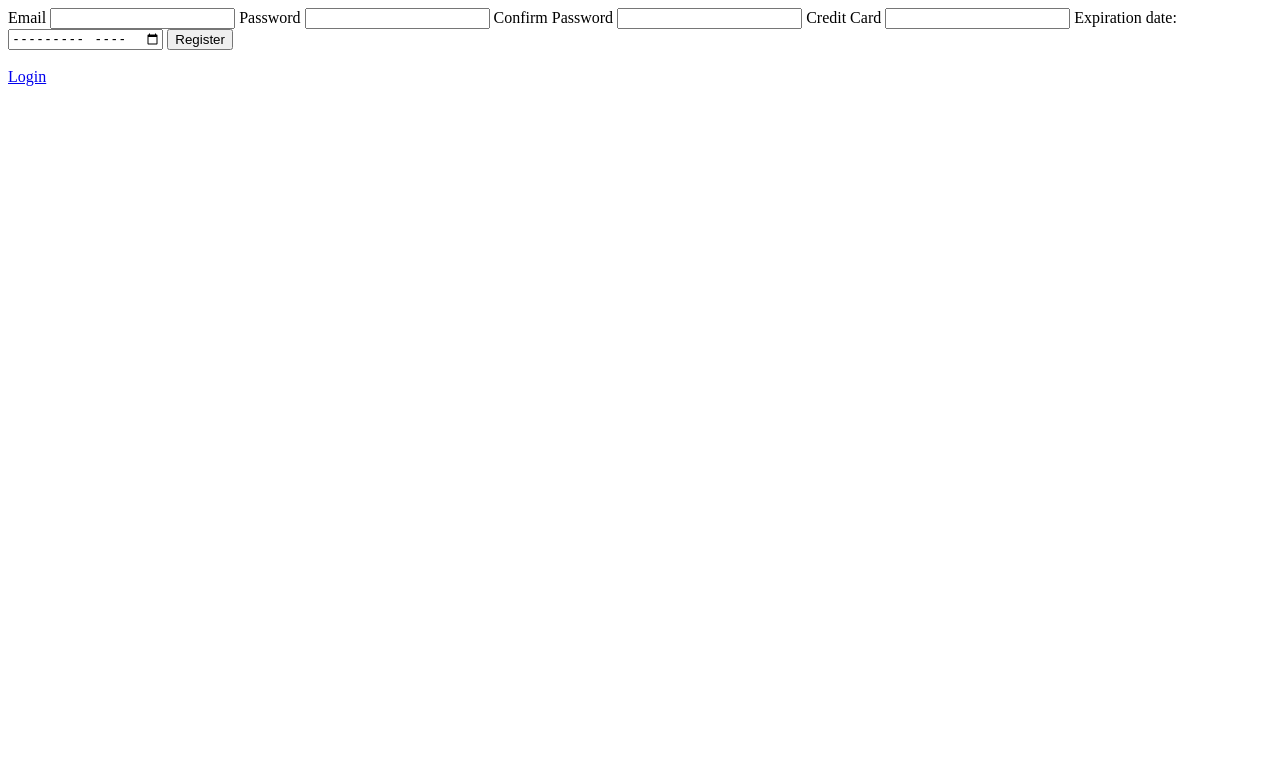
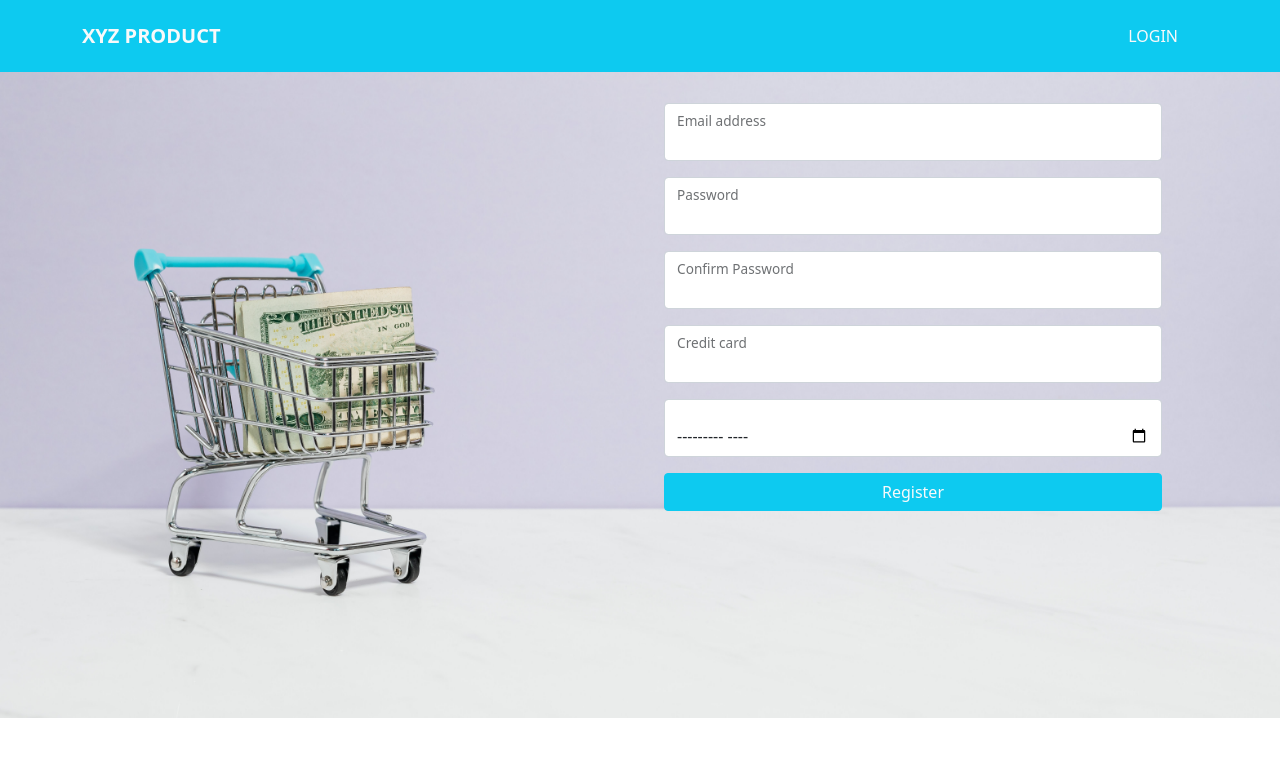
Before and after one commit to MahmoudFierro98/ITI-PHP_Project, a PHP site: page /login/views/register.php in a window 1280 px wide. Shown: the top 757 px of the page. Run offline with PHP 8.4, Linux system fonts and the light colour scheme.

Commit message:
CSS, Register UI, Token Bug Fixes

```diff
--- a/app/Controllers/TokenController.php
+++ b/app/Controllers/TokenController.php
@@ -10,10 +10,11 @@
 {
 
     public static function check() {
-        if(isset($_COOKIE["remember_me"]) && Token::where('remember_me_token', '=', $_COOKIE["remember_me"])->where('expiration_date', '>', time())->exists()) {
+        if(isset($_COOKIE["remember_me"]) && !isset($_SESSION['logged_in']) && Token::where('remember_me_token', '=', $_COOKIE["remember_me"])->where('expiration_date', '>', time())->exists()) {
             $token = Token::where('remember_me_token', '=', $_COOKIE["remember_me"])->get()->first();
             $_SESSION['logged_in'] =  true;
             $_SESSION['user_id'] = $token->user_id;
+            TokenController::create($token->user_id);
         }
     }
 
--- /dev/null
+++ b/assets/css/style.css
@@ -0,0 +1,6 @@
+body{
+    background-image: url('../images/pexels-karolina-grabowska-5632396.jpg');
+    background-repeat: no-repeat;
+    background-size: cover;
+    background-position: center;
+}
--- a/views/register.php
+++ b/views/register.php
@@ -1,6 +1,7 @@
 <?php
 
 use Controllers\UserController;
+
 
 if (isset($_SESSION['logged_in']) && $_SESSION['logged_in'] === true)
     header("Location: http://localhost:8000/");
@@ -27,14 +28,17 @@
 <html lang="en">
 
 <head>
+<link href="https://cdn.jsdelivr.net/npm/bootstrap@5.0.2/dist/css/bootstrap.min.css" rel="stylesheet" integrity="sha384-EVSTQN3/azprG1Anm3QDgpJLIm9Nao0Yz1ztcQTwFspd3yD65VohhpuuCOmLASjC" crossorigin="anonymous">
     <meta charset="UTF-8">
     <meta http-equiv="X-UA-Compatible" content="IE=edge">
     <meta name="viewport" content="width=device-width, initial-scale=1.0">
     <title>XYZ - Register</title>
+    <link rel="stylesheet" href="/assets/css/style.css">
+
 </head>
 
-<body>
-    <form method="POST" action="<?php echo $_SERVER['PHP_SELF'] ?>">
+<body >
+    <!-- <form method="POST" action="<?php echo $_SERVER['PHP_SELF'] ?>">
         <label for="email">Email</label>
         <input type="text" name="email" required>
         <label for="password">Password</label>
@@ -46,11 +50,94 @@
         <label for="expiration">Expiration date:</label>
         <input type="month" name="expiration" min="2022-03" value="" required>
         <input type="submit" name="submit" value="Register">
-    </form>
-    <?= $result ?>
+    </form> -->
+      <nav class="navbar navbar-expand-lg bg-info text-uppercase fixed-top navbar-shrink" id="mainNav">
+            <div class="container">
+                <a class="navbar-brand text-light fw-bold" href="#page-top">XYZ Product</a>
+
+                <div class="collapse navbar-collapse" id="navbarResponsive">
+                    <ul class="navbar-nav ms-auto">
+
+                        <li class="nav-item mx-0 mx-lg-1"><a class="nav-link py-3 px-0 px-lg-3 text-light rounded active" href="http://localhost:8000/login">Login</a></li>
+
+                    </ul>
+                </div>
+            </div>
+        </nav>
+        <div class="container px-4 px-lg-5">
+
+                <div class="row gx-4 gx-lg-5 justify-content-center">
+                    <div class="col-lg-8 col-xl-6 text-center">
+                        <h2 class="mt-0">Let's Get In Touch!</h2>
+                        <hr class="divider">
+                        <p class="text-muted mb-5"></p>
+                    </div>
+                </div>
+                <div class="row gx-4 gx-lg-5 justify-content-end mb-5">
+
+                    <div class="col-lg-6">
+                        <form method="POST" action="<?php echo $_SERVER['PHP_SELF'] ?>">
+                            <!-- Email address input-->
+                            <div class="form-floating mb-3">
+                                <input class="form-control" id="email" type="text" name="email" data-sb-validations="required" data-sb-can-submit="no">
+                                <label for="email">Email address</label>
+                                <div class="invalid-feedback">
+                                  Please choose a username.</div>
+
+                            </div>
+                            <!-- Password-->
+                            <div class="form-floating mb-3">
+                                <input class="form-control" id="password"  name="password" type="password"  data-sb-validations="required" data-sb-can-submit="no">
+                                <label for="phone">Password</label>
+                                <div class="invalid-feedback" data-sb-feedback="phone:required">A password is required.</div>
+                            </div>
+                         <!-- Password-->
+                          <div class="form-floating mb-3">
+                                <input class="form-control" id="password_confirmation"  name="password_confirmation" type="password"  data-sb-validations="required" data-sb-can-submit="no">
+                                <label for="phone">Confirm Password</label>
+                                <div class="invalid-feedback" data-sb-feedback="phone:required">A password is required.</div>
+                            </div>
+                             <!-- Credit card-->
+                             <div class="form-floating mb-3">
+                                <input class="form-control"  type="text" name="credit_card" data-sb-validations="required" data-sb-can-submit="no">
+                                <label for="phone">Credit card</label>
+                                <div class="invalid-feedback" data-sb-feedback="credit_sacard:required">A credit card is required.</div>
+                            </div>
+                             <!-- Credit card Expiration -->
+                            <div class="form-floating mb-3">
+                                <!-- <input type="month" name="expiration" min="2022-03" value="" required> -->
+                                <input class="form-control"  type="month" name="expiration" min="2022-03" data-sb-validations="required" data-sb-can-submit="no">
+
+                                <div class="invalid-feedback" data-sb-feedback="credit_sacard:required">A credit card is required.</div>
+                            </div>
+                            <!-- Submit success message-->
+                            <!---->
+                            <!-- This is what your users will see when the form-->
+                            <!-- has successfully submitted-->
+                            <div class="d-none" id="submitSuccessMessage">
+                                <div class="text-center mb-3">
+                                    <div class="fw-bolder">Form submission successful!</div>
+                                    To activate this form, sign up at
+                                    <br>
+                                    <a href="https://startbootstrap.com/solution/contact-forms">https://startbootstrap.com/solution/contact-forms</a>
+                                </div>
+                            </div>
+                            <!-- Submit error message-->
+                            <!---->
+                            <!-- This is what your users will see when there is-->
+
+                            <!-- Submit Button-->
+                            <div class="d-grid"><input  class="btn btn-info btn-xl text-light " type="submit" name="submit" value="Register"></div>
+
+                        </form>
+                    </div>
+                </div>
+
+            </div>
+            <div class="text-danger"><?= $result ?></div>
     <?php if (isset($credit_card_result)) echo $credit_card_result; ?>
     <br />
-    <a href="http://localhost:8000/login">Login</a>
+    <!-- <a href="http://localhost:8000/login">Login</a> -->
 </body>
 
 </html>
```
Also changed, not shown: assets/images/background.jpg (added), assets/images/pexels-karolina-grabowska-5632396.jpg (added), index.php (line endings or trailing spaces).
